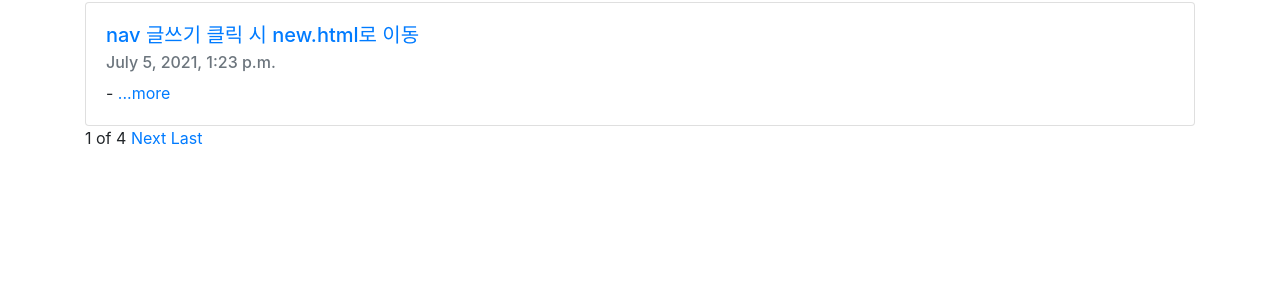
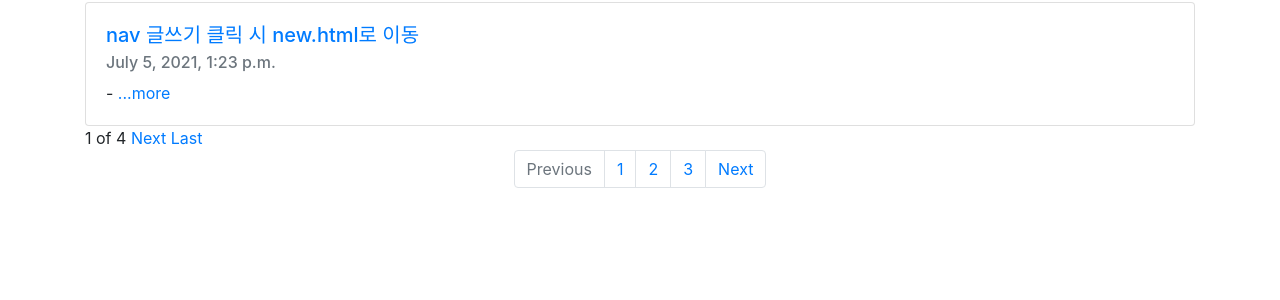
Before and after one commit to soo1915/blog_final, a Django app: page / in a window 1280 px wide. Shown: the part 372-672 px from the top of the page. Run offline with Django 3.2, Linux system fonts and the light colour scheme; data comes from the database, SQL or seed files in the repository; both versions use the stored data as it was after the commit; some libraries are stand-ins or nearby versions.

Commit message:
pagination part

```diff
--- a/blog/templates/blog/home.html
+++ b/blog/templates/blog/home.html
@@ -15,6 +15,7 @@
   </div>
   {% endfor %}
 
+
   {% if posts.has_previous %}
   <!-- 현재 보여지고 있는 페이지가 바로 post이고, 이 posts에게 이전 페이지가 존재하는지 체크하는 부분 -->
    <a href = "?page=1">First</a>
@@ -30,4 +31,19 @@
    <a href="?page={{posts.paginator.num_pages}}">Last</a>
    {% endif %}
 
+   <nav aria-label="Page navigation example">
+    <ul class="pagination justify-content-center">
+      <li class="page-item disabled">
+        <a class="page-link" href="#" tabindex="-1" aria-disabled="true">Previous</a>
+      </li>
+      <li class="page-item"><a class="page-link" href="#">1</a></li>
+      <li class="page-item"><a class="page-link" href="#">2</a></li>
+      <li class="page-item"><a class="page-link" href="#">3</a></li>
+      <li class="page-item">
+        <a class="page-link" href="#">Next</a>
+      </li>
+    </ul>
+  </nav>
+
+
 {% endblock %}
--- a/blog/templates/blog/new.html
+++ b/blog/templates/blog/new.html
@@ -5,6 +5,7 @@
 <div class='container'>
     <form method='POST'>
         {% csrf_token %}
+        <!-- csrf_token : 보안을 위해 사용하는 기능 -->
         <table>
             {{form.as_table}}
         </table>
--- a/blog/views.py
+++ b/blog/views.py
@@ -16,6 +16,10 @@ def home(request):
     page = request.GET.get('page')
     # request된 페이지를 얻어온 뒤 return 해줌
     posts = paginator.get_page(page)
+
+    context = {
+        'post' : posts
+    }
 
     return render(request, 'blog/home.html', {'blogs':blogs, 'posts' : posts})
 
```
Also changed, not shown: db.sqlite3. Lines whose indentation alone changed are shown as unchanged.
